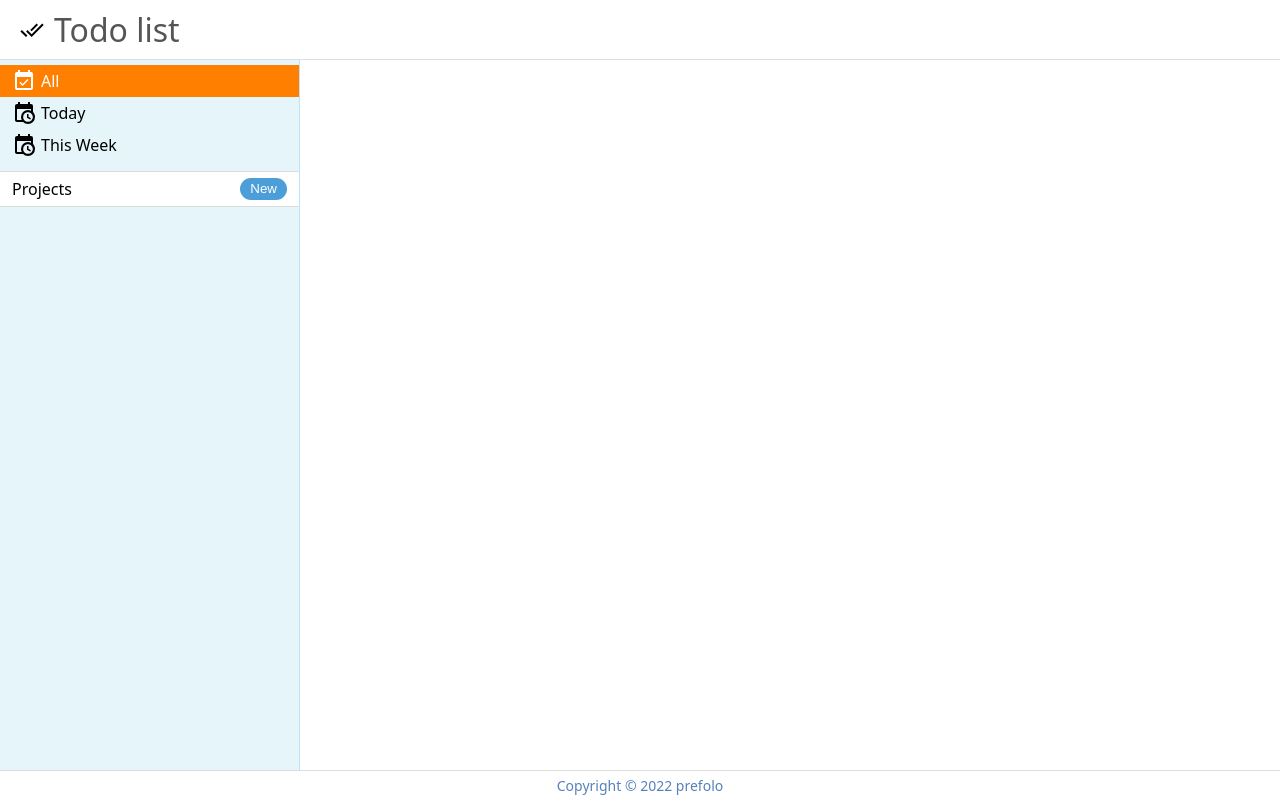
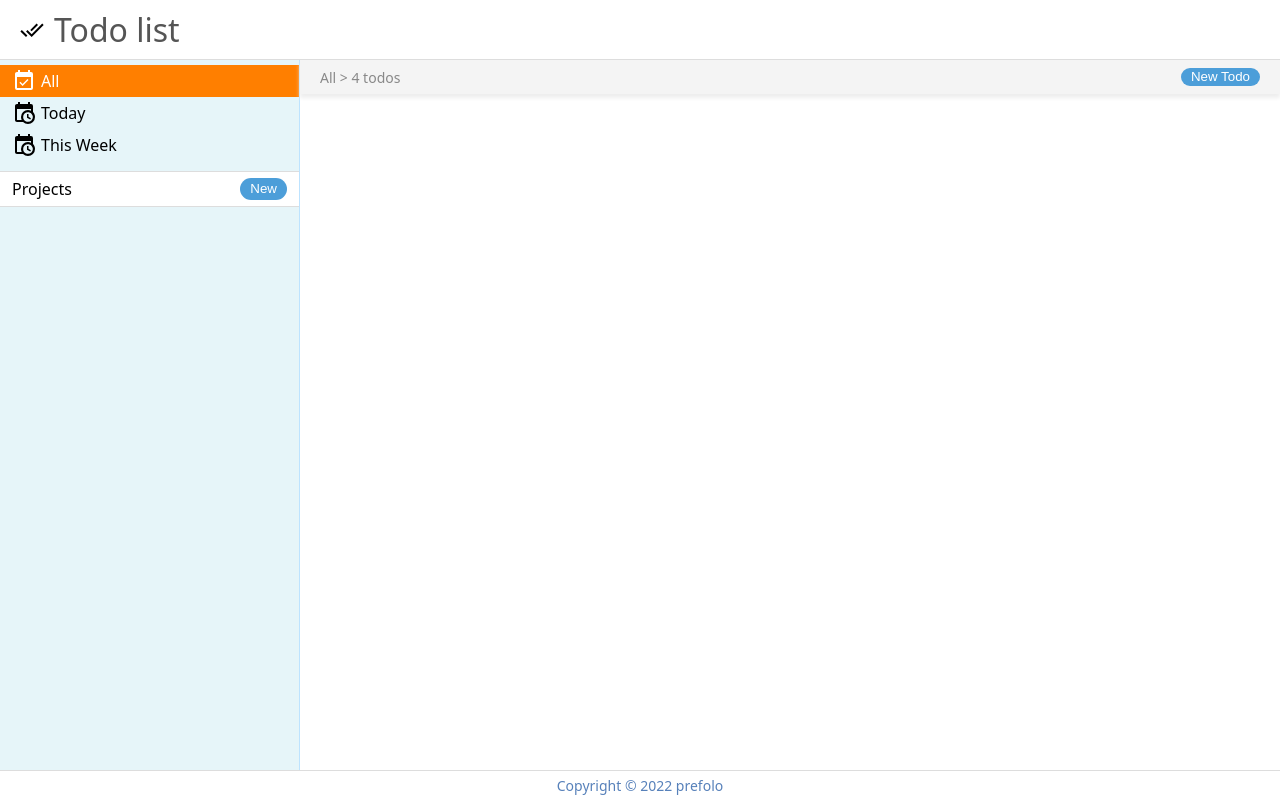
Before and after one commit to prefolo/todo-list, a website built with webpack: page dist/index.html in a window 1280 px wide. Built offline with nearby package versions, Linux system fonts and the light colour scheme; what pubsub-js would draw is missing.

Commit message:
Do main container toolbar layout

```diff
--- a/src/style.css
+++ b/src/style.css
@@ -30,7 +30,7 @@ body{
     height: 100vh;
     display: grid;
     grid-template-columns: 300px 1fr;
-    grid-template-rows: 60px 1fr 30px;
+    grid-template-rows: 60px 34px 1fr 30px;
     background-color: var(--body-bg-color);
 }
 
@@ -53,6 +53,8 @@ body{
 /* sidebar */
 
 #sidebar{
+    grid-row: 2/4;
+
     background-color: var(--sidebar-bg-color);
     padding-top: 5px;
     border-right: 1px solid var(--sidebar-border-right-color);
@@ -84,7 +86,7 @@ body{
     justify-content: space-between;
 }
 
-#projects-bar button {
+#projects-bar button, #main-content-toolbar button {
     border: 0;
     background-color: rgb(76, 158, 217);
     padding: 2px 10px;
@@ -93,7 +95,7 @@ body{
     line-height: 14px;
 }
 
-#projects-bar button:active {
+#projects-bar button:active, #main-content-toolbar button:active {
     background-color: rgb(60, 125, 171);
 }
 
@@ -120,6 +122,25 @@ body{
 #main-content{
     padding:20px;
     background-color: var(--main-content-bg-color);
+    overflow-y: scroll;
+}
+
+#main-content-toolbar{
+    grid-column: 2/3;
+    background-color: #f4f4f4;
+    display: flex;
+    align-items: center;
+    padding-left:20px;
+    padding: 0 20px;
+    gap: 15px;
+    justify-content: space-between;
+    box-shadow: 0px 4px 4px #eee;
+    z-index: 1;
+}
+
+#toolbar-text{
+    font-size: 14px;
+    color: #888;
 }
 
 .task{
```
Also changed, not shown: dist/index.html.
